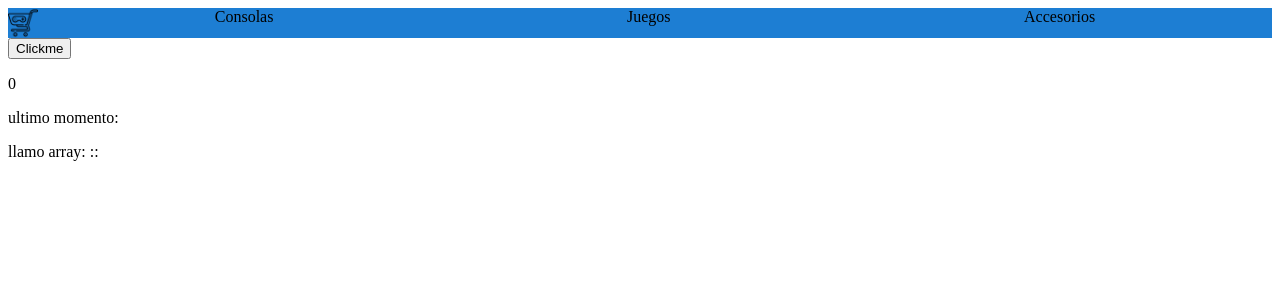
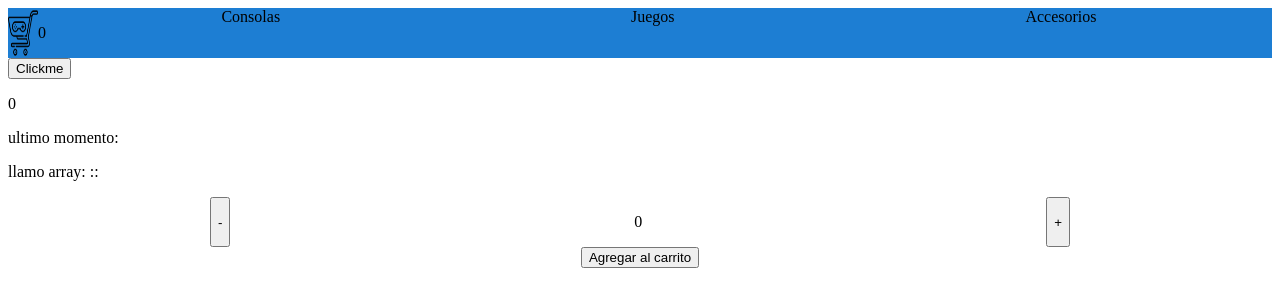
Before and after one commit to FedericoPanasci/gamingshop-panascifederico, a React (Create React App) app: page / in a window 1280 px wide. Shown: the top 306 px of the page. Built offline with nearby package versions, Linux system fonts and the light colour scheme.

Commit message:
realizado itemCount

```diff
--- a/package.json
+++ b/package.json
@@ -9,6 +9,7 @@
     "bootstrap": "^5.1.3",
     "react": "^18.1.0",
     "react-dom": "^18.1.0",
+    "react-router-dom": "^6.3.0",
     "react-scripts": "5.0.1",
     "web-vitals": "^2.1.4"
   },
--- a/src/App.js
+++ b/src/App.js
@@ -1,11 +1,13 @@
 import Box from "./Component/Box/Box/Box";
+import ItemCount from "./Component/ItemCount/ItemCount";
 import NavBar from "./Component/navBar";
 
 const App = () => {
   return (
     <>
-    <NavBar/>
+    <NavBar />
     <Box/>
+    <ItemCount/>
     </>
   )
 }
--- /dev/null
+++ b/src/Component/ItemCount/ItemCount.jsx
@@ -0,0 +1,32 @@
+import { useState } from "react";
+import '../ItemCount/styles/styles.css';
+
+const ItemCount = () => {
+  const stock = 10;
+  const [count, changeCount] = useState(0);
+
+  const descontar = () => {
+    if (count > 0) {
+      changeCount(count - 1);
+    }
+  }
+
+  const sumar = () => {
+    if (count < stock) {
+      changeCount(count + 1);
+    }
+  }
+
+  return <>
+    <div className="container">
+      <button onClick={descontar}>-</button>
+      <p>{count}</p>
+      <button onClick={sumar}>+</button>
+    </div>
+    <div >
+      <button className="centrado" /*onClick={addCart}*/>Agregar al carrito</button>
+    </div>
+  </>
+}
+
+export default ItemCount;
--- /dev/null
+++ b/src/Component/ItemCount/ItemCount.styles.js
@@ -0,0 +1,6 @@
+// import styled from 'styled-components';
+
+// export const Test = styled.div`
+//  display: flex;
+// `;
+//
--- /dev/null
+++ b/src/Component/ItemCount/index.js
@@ -0,0 +1,3 @@
+import ItemCount from './ItemCount';
+
+export default ItemCount;
--- /dev/null
+++ b/src/Component/ItemCount/styles/styles.css
@@ -0,0 +1,12 @@
+.container{
+    display: flex;
+    flex-direction: row;
+    justify-content:space-around;
+    margin: 0 auto;
+}
+
+.centrado{
+    display: flex;
+    flex-direction: row;
+    margin: 0 auto;
+}
--- a/src/Component/cartWidget.js
+++ b/src/Component/cartWidget.js
@@ -1,9 +1,19 @@
+import { useEffect } from "react";
 import imgcart from "../Assets/shopping-cart.png";
 import '../Styles/styles.css';
 
-const CartWidget = () => {
-    return (
+const CartWidget = (props) => {
+    let cart = 0;
+    // addCart = (e) => {
+    //     console.log("llego el click")
+    // }
+
+    useEffect(() => {
+        cart++;
+    }, [props.param])
+    return <>
     <img className="logo" src={imgcart} alt="imagen de carrito"/>
-    )
+    <p>{cart}</p>
+    </>
 }
 export default CartWidget;
--- a/src/Component/navBar.js
+++ b/src/Component/navBar.js
@@ -1,5 +1,6 @@
 import CartWidget from "./cartWidget";
 import ListContainer from "./Container/listContainer";
+// import RoutesConfig from "../app/RoutesConfig.js";
 import '../Styles/styles.css';
 
 const NavBar = () => {
@@ -8,6 +9,7 @@ const NavBar = () => {
         <div className="nav navBar">
         <CartWidget />
         <ListContainer />
+        {/* <RoutesConfig/> */}
         </div>
         </>
     )
```
Also changed, not shown: src/app/RoutesConfig.js (added, +14 -0 lines), 1 other file (tests, documents, lock files or other folders).
